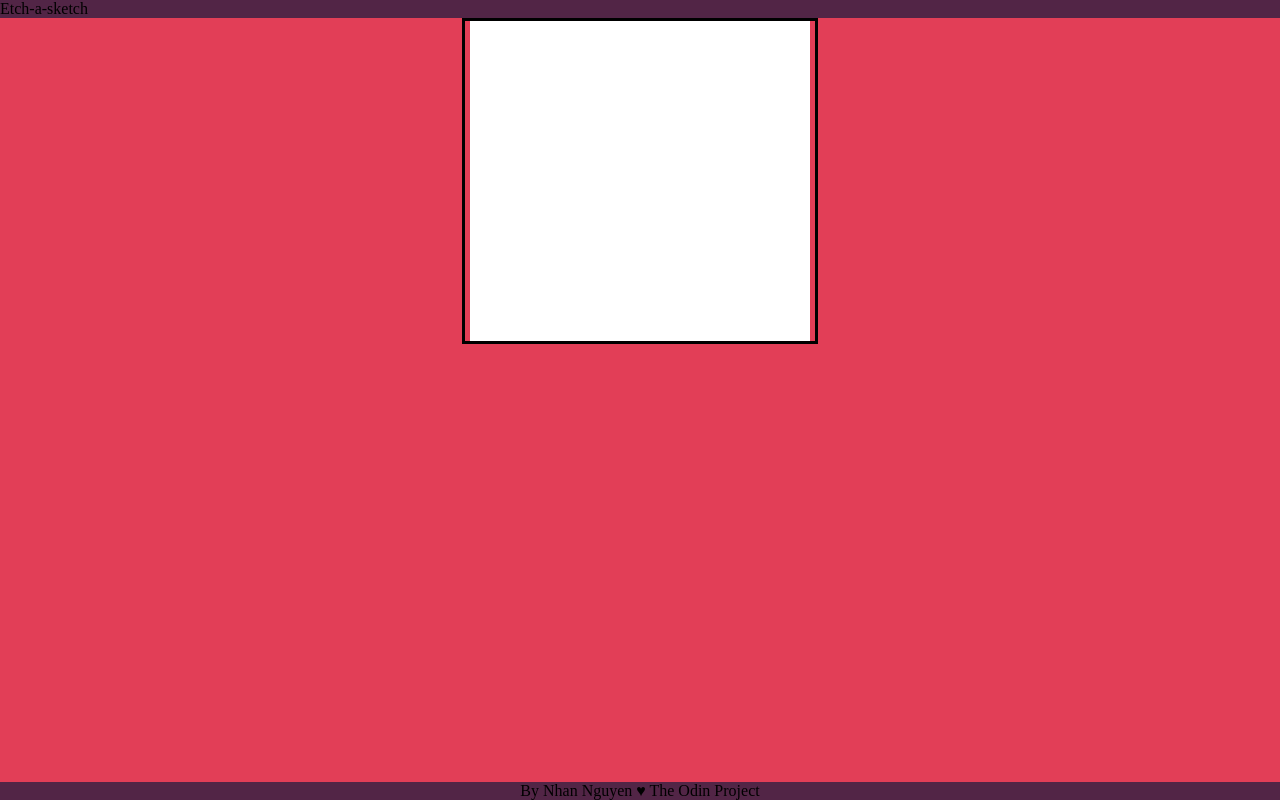
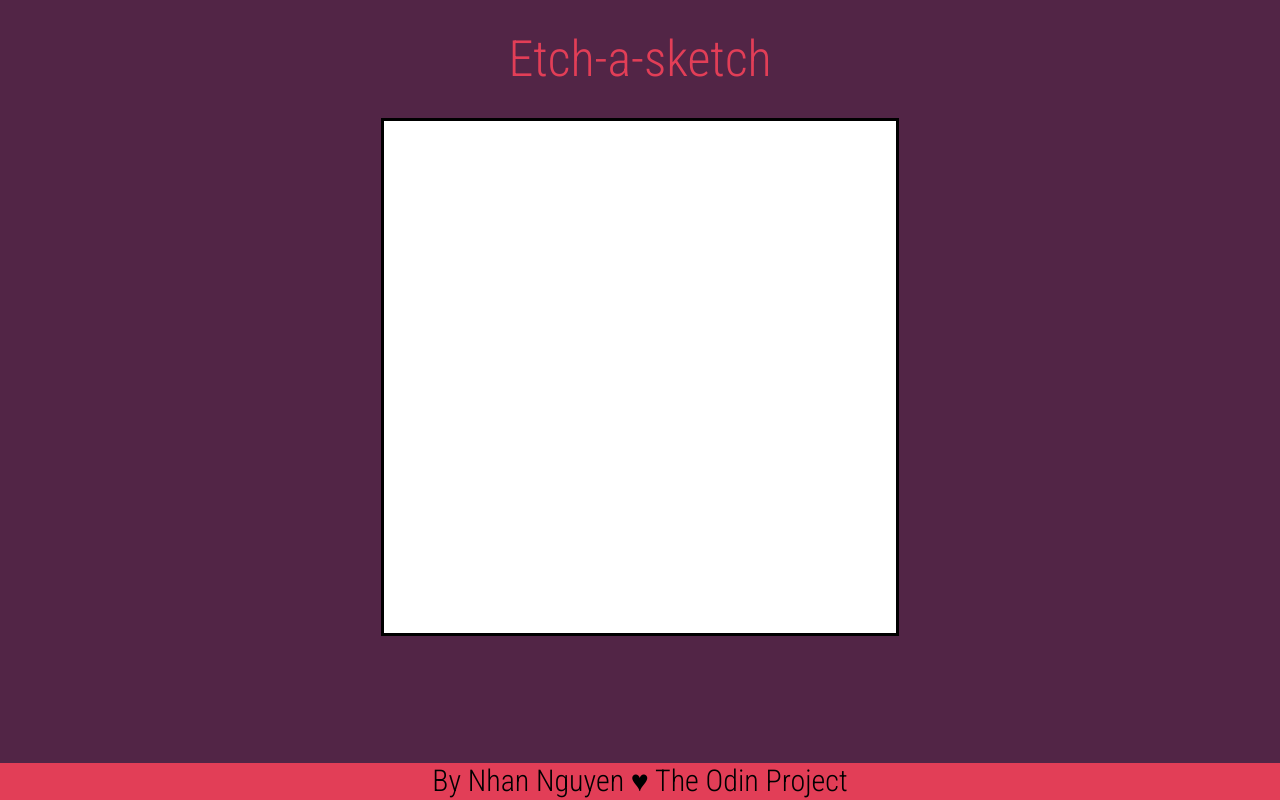
Before and after one commit to ntn-a/Etch-a-sketch, a plain HTML site: page index.html in a window 1280 px wide. Drawn offline with Linux system fonts and the light colour scheme.

Commit message:
Added styling, finalized first version.

```diff
--- a/docs/script.js
+++ b/docs/script.js
@@ -1,6 +1,6 @@
 let loadGrid = (num) =>{
     let container = document.querySelector('.grid');
-    for (let i = 0; i < num*(num+1); i++){
+    for (let i = 0; i < num*num; i++){
         let box = document.createElement('div');
         box.classList.add('blank');
         container.appendChild(box);
--- a/docs/style.css
+++ b/docs/style.css
@@ -1,6 +1,10 @@
+@import url('https://fonts.googleapis.com/css2?family=Roboto+Condensed:wght@300&display=swap');
+@import url('https://fonts.googleapis.com/css2?family=M+PLUS+1p:wght@100&family=Roboto+Condensed:wght@300&display=swap');
+
 body{
     margin: 0px;
-    background-color: #E23E57;
+    background-color: #522546;
+    font-family:'Roboto Condensed', Courier, monospace
 }
 
 .container{
@@ -13,15 +17,15 @@ body{
     display: flex;
     justify-content: center;
     align-items: center;
-    width: 350px;
+    width: 512px;
     height: auto;
     flex-wrap: wrap;
     border-style: solid;
 }
 
 .blank{
-    width: 20px;
-    height: 20px;
+    width: 32px;
+    height: 32px;
     background-color: white;
     transition: 300ms;
 }
@@ -34,7 +38,11 @@ body{
 .header{
     display: flex;
     user-select: none;
-    background-color: #522546;
+    color: #E23E57;
+    justify-content: center;
+    align-items: center;
+    margin: 30px;
+    font-size: 50px;
 }
 
 .footer{
@@ -42,7 +50,8 @@ body{
     justify-content: center;
     width: 100%;
     user-select: none;
-    background-color: #522546;
+    background-color: #E23E57;
     position: absolute;
     bottom: 0px;
+    font-size: 30px;
 }
```
